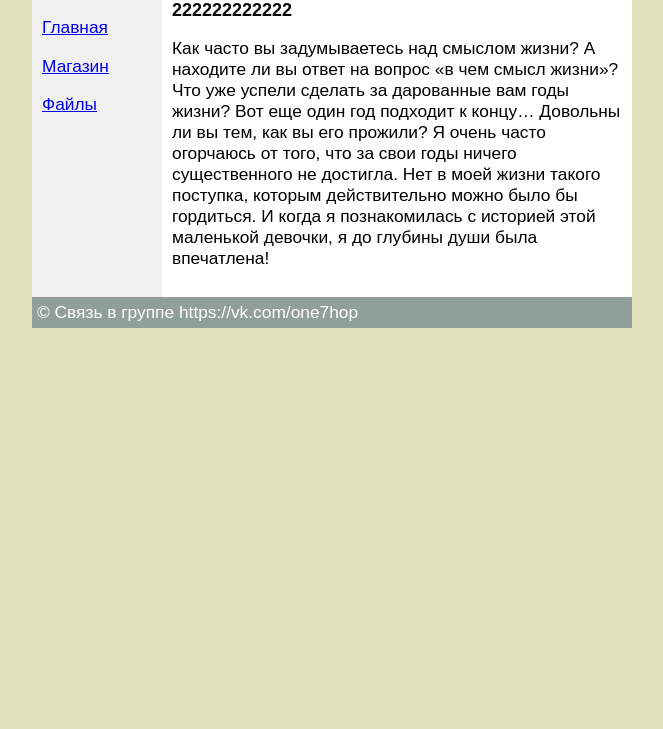
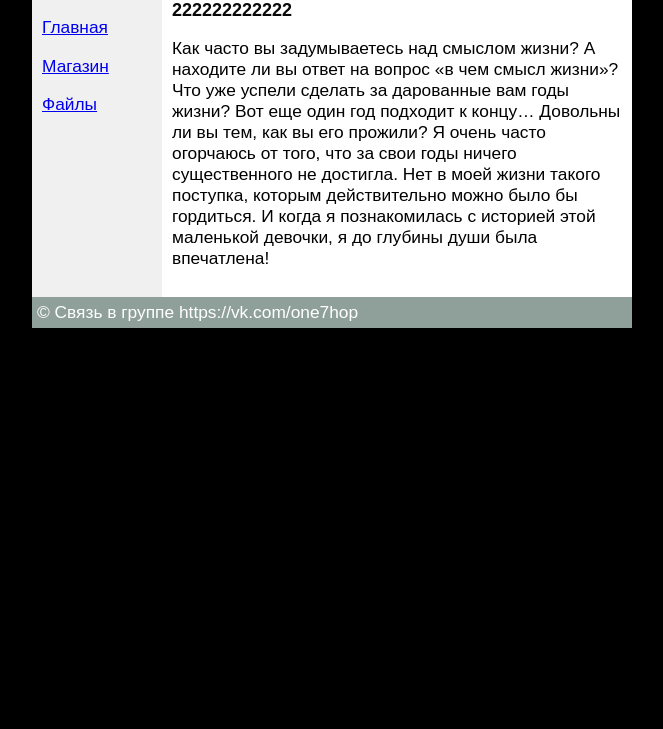
Before and after one commit to devplugin/devplugin.github.io, a plain HTML site: page index.html in a window 1280 px wide. Shown: the part 71-800 px from the top of the page, without its empty margins (308-971 px from the left). Drawn offline with Linux system fonts and the light colour scheme.

Commit message:
init commet

```diff
--- a/index.html
+++ b/index.html
@@ -4,7 +4,7 @@
   <style>
  body {
     font: 13pt Arial, Helvetica, sans-serif; /* Шрифт теста */
-    background: #e1dfb9; /* Цвет фона */
+    background: #000000; /* Цвет фона */
    }
    h2 {
     font-size: 18px; /* Размер шрифта в заголовке */
```
